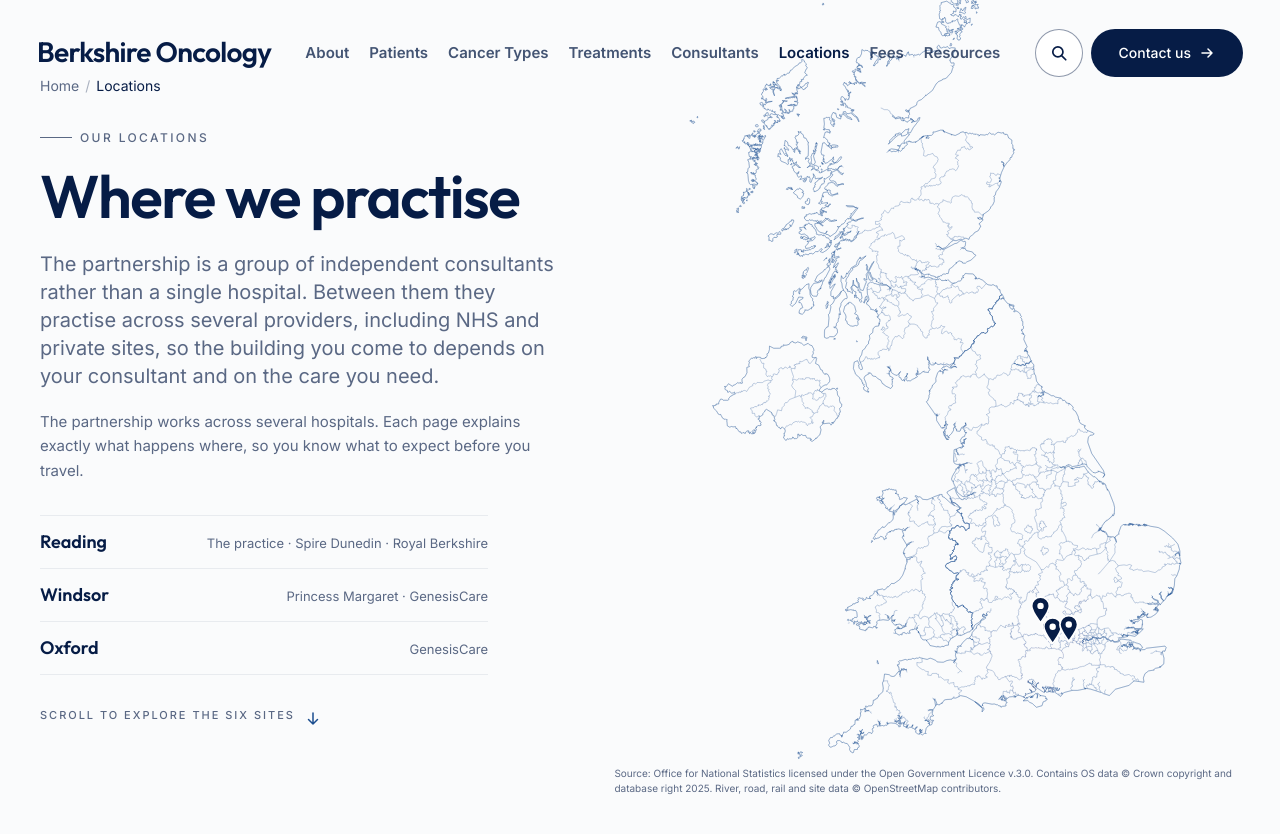
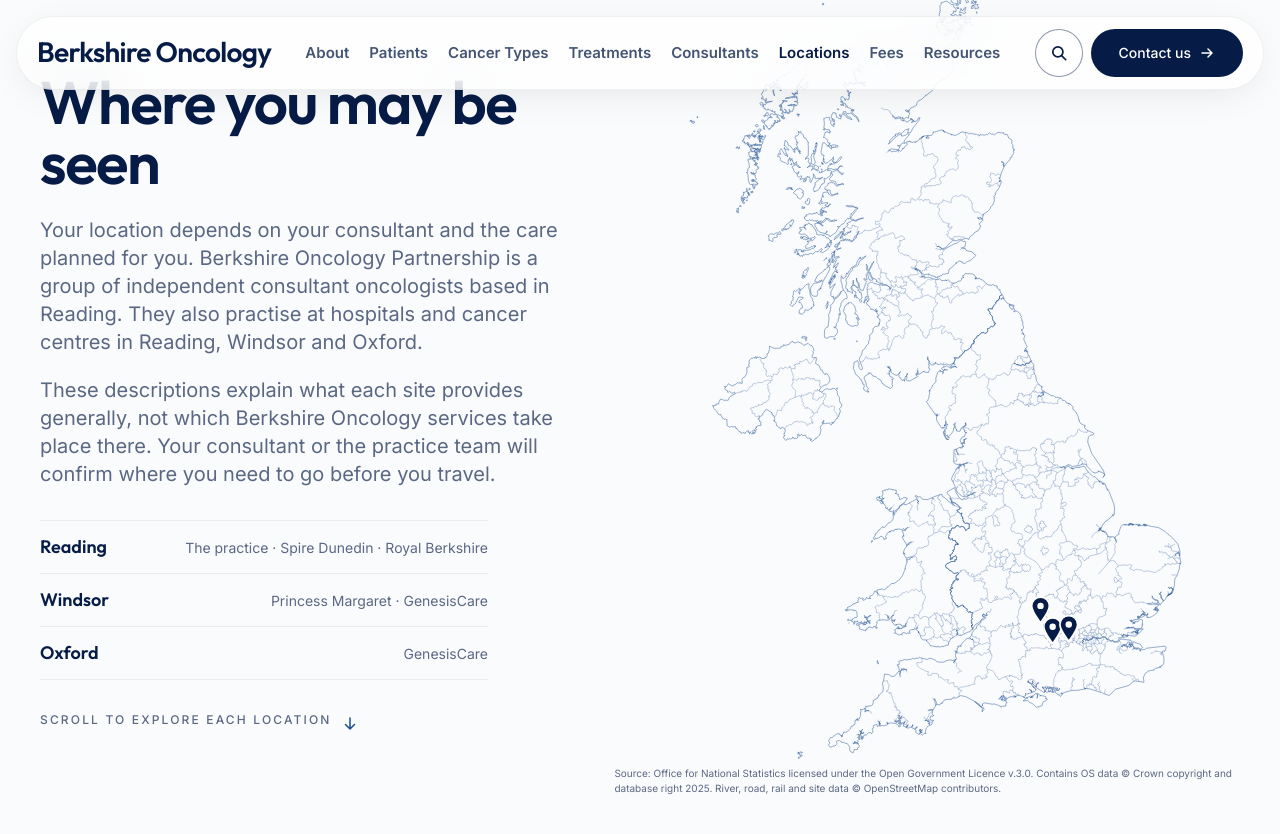
Before and after one commit to dordinator/berkshire-oncology-v2, a Next.js app: page /locations in a window 1280 px wide. Shown: the top 834 px of the page. Built offline with nearby package versions, Linux system fonts and the light colour scheme.

Commit message:
Refine locations journey content and typography

```diff
--- a/src/app/locations/page.tsx
+++ b/src/app/locations/page.tsx
@@ -1,12 +1,11 @@
 import type { Metadata } from "next";
 import Link from "next/link";
 import JsonLd from "@/components/site/JsonLd";
-import Breadcrumbs from "@/components/site/Breadcrumbs";
 import Reveal from "@/components/ui/Reveal";
 import Button from "@/components/ui/Button";
 import LocationsJourney from "@/components/sections/locations/LocationsJourney";
 import { pageMeta, breadcrumbLd } from "@/content/seo";
-import { allNavLinks, getSection } from "@/content/navigation";
+import { allNavLinks } from "@/content/navigation";
 import { getLocation } from "@/content/locations";
 import { journeyStops } from "@/content/journey";
 import { attribution } from "@/content/mapPaths.generated";
@@ -28,7 +27,7 @@
 export const metadata: Metadata = pageMeta({
   title: "Locations",
   description:
-    "The hospitals and cancer centres where the consultants of Berkshire Oncology Partnership practise, in Reading, Windsor and Oxford.",
+    "Find Berkshire Oncology locations in Reading, Windsor and Oxford, and understand how to confirm where your appointment or treatment will take place.",
   path: "/locations",
 });
 
@@ -52,8 +51,6 @@
 }
 
 export default function LocationsPage() {
-  const section = getSection("locations");
-
   // The pages under /locations that aren't hospitals — travel, parking and the
   // other-providers page. Read from the IA so nothing is missed.
   const practicalPages = allNavLinks.filter(
@@ -76,46 +73,35 @@
         attribution={attribution}
         hero={
           <>
-            {/* Hidden below md: the phone hero's box is exactly full without
-                it, and the breadcrumb trail survives in the page's JSON-LD. */}
-            <div className="mb-6 hidden md:block">
-              <Breadcrumbs
-                items={[{ name: "Home", href: "/" }, { name: "Locations" }]}
-              />
-            </div>
             <Reveal>
-              <span className="eyebrow">
-                <span className="h-px w-8 bg-ink-muted" /> Our locations
-              </span>
+              <h1 className="heading-lg">Where you may be seen</h1>
             </Reveal>
             <Reveal delay={1}>
-              <h1 className="heading-lg mt-5">Where we practise</h1>
+              <p className="body-lg mt-6 max-w-xl">
+                Your location depends on your consultant and the care planned
+                for you. Berkshire Oncology Partnership is a group of
+                independent consultant oncologists based in Reading. They also
+                practise at hospitals and cancer centres in Reading, Windsor
+                and Oxford.
+              </p>
             </Reveal>
             <Reveal delay={2}>
-              <p className="body-lg mt-6 max-w-xl">
-                The partnership is a group of independent consultants rather
-                than a single hospital. Between them they practise across
-                several providers, including NHS and private sites, so the
-                building you come to depends on your consultant and on the care
-                you need.
+              <p className="body-lg mt-5 max-w-xl">
+                These descriptions explain what each site provides generally,
+                not which Berkshire Oncology services take place there. Your
+                consultant or the practice team will confirm where you need to
+                go before you travel.
               </p>
             </Reveal>
             <Reveal delay={3}>
-              {/* Hidden below md: the hero shares a pinned stage with the map
-                  on a phone, and two paragraphs push the panel past its box. */}
-              <p className="mt-5 hidden max-w-xl text-[15px] leading-relaxed text-ink-muted md:block">
-                {section?.summary}
-              </p>
-            </Reveal>
-            <Reveal delay={4}>
               {/* The same divided-row grammar as the journey's outro, so the
                   two wide shots bookend each other. Short names by hand —
                   the full ones are the journey's own panels; a row only
                   needs to say who is where. Keep in step with journey.ts. */}
-              {/* Hidden below md for the same reason as the paragraph above:
-                  the phone's hero box cannot hold them, and the journey
-                  itself is about to say the same thing better. */}
-              <div className="mt-6 hidden max-w-md divide-y divide-ink/[0.07] border-y border-ink/[0.07] md:block lg:mt-8">
+              {/* The stacked map layout does not have enough vertical space
+                  for this optional summary at the verified body-copy sizes.
+                  The journey itself provides the same locations below lg. */}
+              <div className="mt-6 hidden max-w-md divide-y divide-ink/[0.07] border-y border-ink/[0.07] lg:mt-8 lg:block">
                 {(
                   [
                     ["Reading", "The practice · Spire Dunedin · Royal Berkshire"],
@@ -130,16 +116,16 @@
                     <span className="font-display text-base text-ink lg:text-lg">
                       {town}
                     </span>
-                    <span className="text-right text-[12px] leading-snug text-ink-muted lg:text-[13px]">
+                    <span className="text-right text-sm leading-snug text-ink-muted">
                       {sites}
                     </span>
                   </div>
                 ))}
               </div>
             </Reveal>
-            <Reveal delay={5}>
-              <p className="mt-6 flex items-center gap-2.5 text-[11px] font-medium uppercase tracking-[0.18em] text-ink-muted lg:mt-8">
-                Scroll to explore the six sites
+            <Reveal delay={4}>
+              <p className="mt-6 flex items-center gap-2.5 text-xs font-medium uppercase tracking-[0.18em] text-ink-muted lg:mt-8">
+                Scroll to explore each location
                 <svg
                   aria-hidden
                   viewBox="0 0 16 16"
@@ -163,7 +149,7 @@
           // UK-wide shot it opened on, and the practical pages that used to
           // live in a section below now close the story beside it.
           <>
-            <h2 className="font-display text-[26px] leading-tight text-ink md:text-3xl">
+            <h2 className="font-display text-2xl leading-tight text-ink md:text-3xl">
               Getting there and other sites
             </h2>
             <div className="mt-5 divide-y divide-ink/[0.07] border-y border-ink/[0.07] lg:mt-7">
@@ -178,7 +164,7 @@
                       {link.label}
                     </span>
                     {link.description && (
-                      <span className="mt-0.5 hidden text-[13px] leading-snug text-ink-muted md:block">
+                      <span className="mt-0.5 hidden text-sm leading-snug text-ink-muted md:block">
                         {link.description}
                       </span>
                     )}
@@ -192,11 +178,10 @@
               <h3 className="font-display text-lg text-ink lg:text-xl">
                 Not sure which site you need?
               </h3>
-              <p className="mt-2 hidden max-w-md text-[14px] leading-relaxed text-ink-muted sm:block">
-                Our practice manager can tell you where your consultant sees
-                patients, and where your treatment would take place, before you
-                make any arrangements. We would always rather check than have
-                you go to the wrong building.
+              <p className="mt-2 hidden max-w-md text-base leading-relaxed text-ink-muted sm:block">
+                Contact the practice team if you are unsure where to go. They
+                can check where your consultant sees patients and where your
+                treatment is planned.
               </p>
               <div className="mt-4 flex flex-wrap items-center gap-3 lg:mt-5">
                 <Button href="/contact#guidance" variant="primary">
--- a/src/components/Navbar.tsx
+++ b/src/components/Navbar.tsx
@@ -37,12 +37,15 @@
   // icons straight onto them — invisible until you scroll. There the pill is
   // solid from the first pixel. The cancer-types hub has no hero at all —
   // its picker starts right under the bar, and a transparent bar sitting on
-  // working content reads as unanchored — so it gets the solid pill too.
+  // working content reads as unanchored — so it gets the solid pill too. The
+  // locations landing places detailed map lines behind the bar, so it also
+  // needs the solid surface for consistently clear navigation.
   // Everywhere else the transparent-until-scrolled behaviour is as it was.
   const pathname = usePathname();
   const solidFromTop =
     pathname === "/" ||
     pathname === "/contact" ||
+    pathname === "/locations" ||
     pathname === "/specialities" ||
     pathname.startsWith("/consultants/") ||
     pathname === "/treatments" ||
--- a/src/components/sections/locations/LocationsJourney.tsx
+++ b/src/components/sections/locations/LocationsJourney.tsx
@@ -40,8 +40,6 @@
 // ─────────────────────────────────────────────────────────────────────────────
 
 export interface JourneyStop extends MapStop {
-  /** "01" … "06" — set once in the content layer so numbering never drifts. */
-  index: string;
   eyebrow: string;
   area: string;
   provider?: string;
@@ -72,7 +70,7 @@
 
 function NhsPill() {
   return (
-    <span className="rounded-full border border-accent/25 bg-accent/[0.07] px-2.5 py-1 text-[11px] font-medium uppercase tracking-[0.14em] text-accent">
+    <span className="rounded-full border border-accent/25 bg-accent/[0.07] px-2.5 py-1 text-xs font-medium uppercase tracking-[0.14em] text-accent">
       NHS
     </span>
   );
@@ -341,27 +339,23 @@
       <div key="hero">{hero}</div>,
       ...stops.map((stop) => (
         <article key={stop.name}>
-          <p className="flex items-center gap-3 text-[12px] font-medium uppercase tracking-[0.18em] text-ink-muted">
-            <span className="font-display text-base tracking-normal text-accent">
-              {stop.index}
-            </span>
-            <span aria-hidden className="h-px w-8 bg-ink-muted/40" />
+          <p className="text-xs font-medium uppercase tracking-[0.18em] text-ink-muted">
             {stop.eyebrow}
           </p>
 
           <div className="mt-3 flex flex-wrap items-center gap-3 lg:mt-4">
-            <h2 className="font-display text-[26px] leading-tight text-ink md:text-4xl">
+            <h2 className="font-display text-2xl leading-tight text-ink md:text-4xl">
               {stop.name}
             </h2>
             {stop.nhs && <NhsPill />}
           </div>
 
-          <p className="mt-2 text-[15px] text-ink-muted">
+          <p className="mt-2 text-base text-ink-muted">
             {stop.area}
             {stop.provider ? ` · ${stop.provider}` : ""}
           </p>
 
-          <p className="mt-4 max-w-md text-[14px] leading-relaxed text-ink md:text-base lg:mt-5">
+          <p className="mt-4 max-w-md text-base leading-relaxed text-ink lg:mt-5">
             {stop.description}
           </p>
 
--- a/src/content/journey.ts
+++ b/src/content/journey.ts
@@ -38,7 +38,6 @@
 function hospitalStop(
   slug: string,
   opts: {
-    index: string;
     eyebrow: string;
     hospitalName: string;
     hospitalLocation?: string;
@@ -50,7 +49,6 @@
     throw new Error(`locations.ts is missing ${slug} or its description`);
   }
   return {
-    index: opts.index,
     eyebrow: opts.eyebrow,
     slug: loc.slug,
     name: loc.name,
@@ -68,14 +66,13 @@
 
 export const journeyStops: JourneyStop[] = [
   {
-    index: "01",
     eyebrow: "The practice",
     // Matches the practice's grounds polygon in mapPaths.generated sitePolys.
     slug: "practice",
     name: "Berkshire Oncology Partnership",
     area: "Reading",
     description:
-      "The practice's own rooms at 13 Bath Road, directly opposite Spire Dunedin Hospital. This is where the partnership is based, where our practice manager is reached, and where correspondence is handled — every journey with us starts here.",
+      "The partnership is based at 13 Bath Road in Reading, opposite Spire Dunedin Hospital. Contact the practice team about appointments or general enquiries. They can confirm which location you need before you travel.",
     address: site.contact.addressLines.join(", "),
     href: "/contact",
     linkLabel: "Contact the practice",
@@ -83,33 +80,28 @@
     ...site.contact.geo,
   },
   hospitalStop("spire-dunedin-reading", {
-    index: "02",
     eyebrow: "Private hospital",
     hospitalName: "Spire Dunedin Hospital",
     spanM: 1000,
   }),
   hospitalStop("royal-berkshire-hospital", {
-    index: "03",
     eyebrow: "NHS hospital",
     hospitalName: "Royal Berkshire Hospital",
     spanM: 1200,
   }),
   hospitalStop("princess-margaret-windsor", {
-    index: "04",
     eyebrow: "Private hospital",
     hospitalName: "Princess Margaret Hospital",
     spanM: 1400,
   }),
   hospitalStop("genesiscare-windsor", {
-    index: "05",
-    eyebrow: "Cancer centre",
+    eyebrow: "Private cancer centre",
     hospitalName: "GenesisCare",
     hospitalLocation: "Windsor",
     spanM: 1400,
   }),
   hospitalStop("genesiscare-oxford", {
-    index: "06",
-    eyebrow: "Cancer centre",
+    eyebrow: "Private cancer centre",
     hospitalName: "GenesisCare",
     hospitalLocation: "Oxford",
     spanM: 1600,
--- a/src/content/locations.ts
+++ b/src/content/locations.ts
@@ -73,7 +73,7 @@
     provider: "Spire Healthcare",
     url: "https://www.spirehealthcare.com/spire-dunedin-hospital",
     description:
-      "A private hospital on Bath Road run by Spire Healthcare. It has outpatient consulting rooms, diagnostic imaging including MRI, a one-stop breast clinic, and cancer investigation and treatment services.",
+      "A private hospital on Bath Road run by Spire Healthcare, offering MRI scans, a one-stop breast clinic and cancer investigation and treatment services.",
     address: "16 Bath Road, Reading RG1 6NS",
     services: [],
   },
@@ -84,7 +84,7 @@
     provider: "Circle Health Group",
     url: "https://www.circlehealthgroup.co.uk/hospitals/the-princess-margaret-hospital",
     description:
-      "A private hospital in central Windsor with inpatient beds, operating theatres and diagnostic imaging, including X-ray, MRI and mammography. Circle Health Group also lists an oncology centre at the hospital.",
+      "A private hospital in central Windsor run by Circle Health Group, with consulting rooms, inpatient beds, diagnostic imaging and an oncology centre.",
     address: "Osborne Road, Windsor SL4 3SJ",
     services: [],
   },
@@ -95,7 +95,7 @@
     provider: "GenesisCare",
     url: "https://www.genesiscare.com/uk/our-centres/windsor",
     description:
-      "A purpose-built specialist outpatient cancer centre on Alma Road, offering advanced radiotherapy, chemotherapy and systemic anti-cancer therapy, with on-site diagnostics including PET-CT and MRI.",
+      "A private outpatient cancer centre on Alma Road run by GenesisCare, offering radiotherapy, chemotherapy and diagnostic scans, including PET-CT and MRI.",
     address: "69 Alma Road, Windsor SL4 3HD",
     services: [],
   },
@@ -108,7 +108,7 @@
     provider: "GenesisCare",
     url: "https://www.genesiscare.com/uk/our-centres/oxford",
     description:
-      "A specialist outpatient cancer and radiotherapy centre south of Oxford. It offers advanced radiotherapy, including treatment using an MR Linac, as well as chemotherapy, systemic anti-cancer therapy and diagnostic services.",
+      "A private outpatient cancer centre south of Oxford run by GenesisCare, offering radiotherapy, including MRI-guided treatment using an MR Linac, as well as chemotherapy and diagnostic services.",
     address: "Peters Way, Sandy Lane West, Oxford OX4 6LB",
     services: [],
   },
@@ -119,7 +119,7 @@
     provider: "Royal Berkshire NHS Foundation Trust",
     url: "https://www.royalberkshire.nhs.uk/our-locations/royal-berkshire-hospital",
     description:
-      "The main NHS acute hospital of the Royal Berkshire NHS Foundation Trust. It is the trust's largest hospital and provides acute and specialist care for West Berkshire, including cancer services.",
+      "Royal Berkshire NHS Foundation Trust's main acute hospital. The Berkshire Cancer Centre is based at the hospital and provides NHS cancer diagnosis and treatment services.",
     address: "Craven Road, Reading RG1 5LE",
     services: [],
     nhs: true,
```
